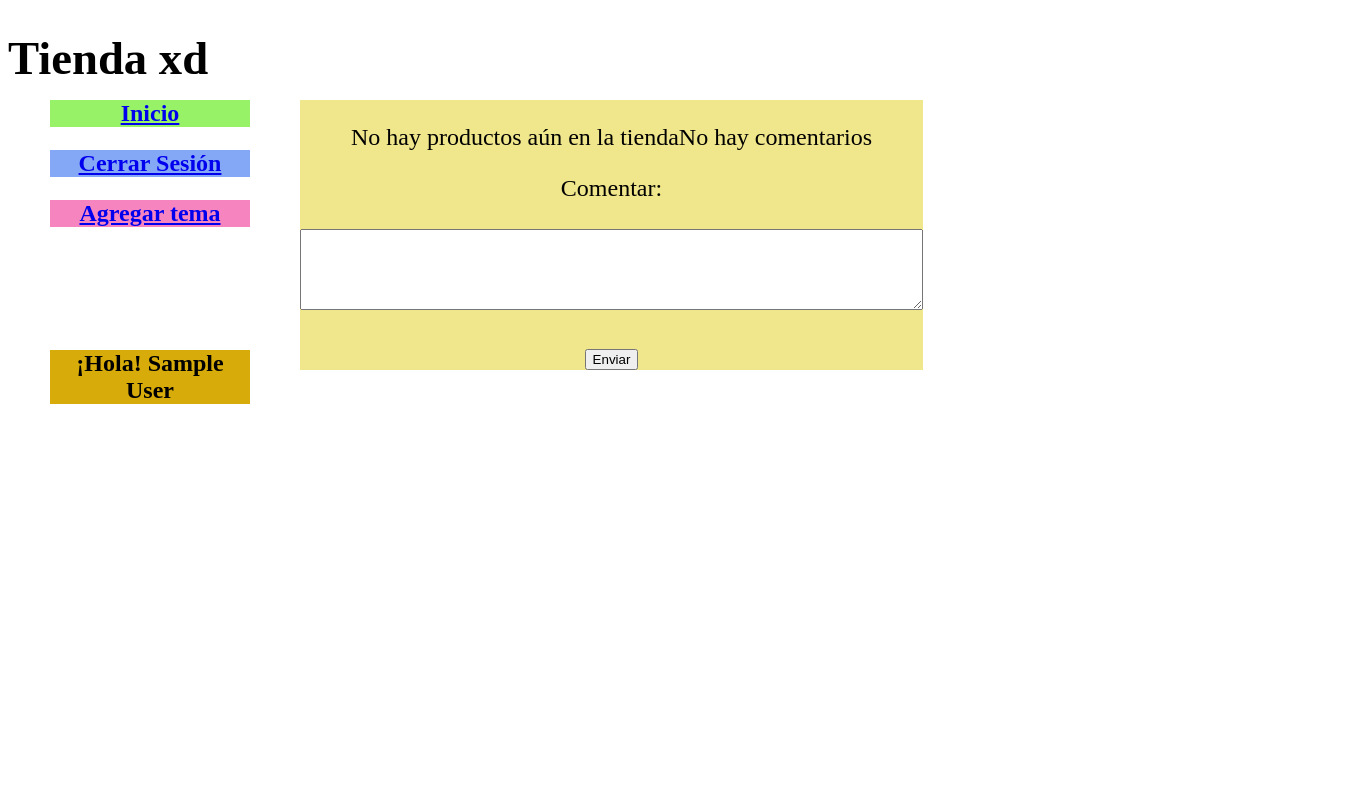
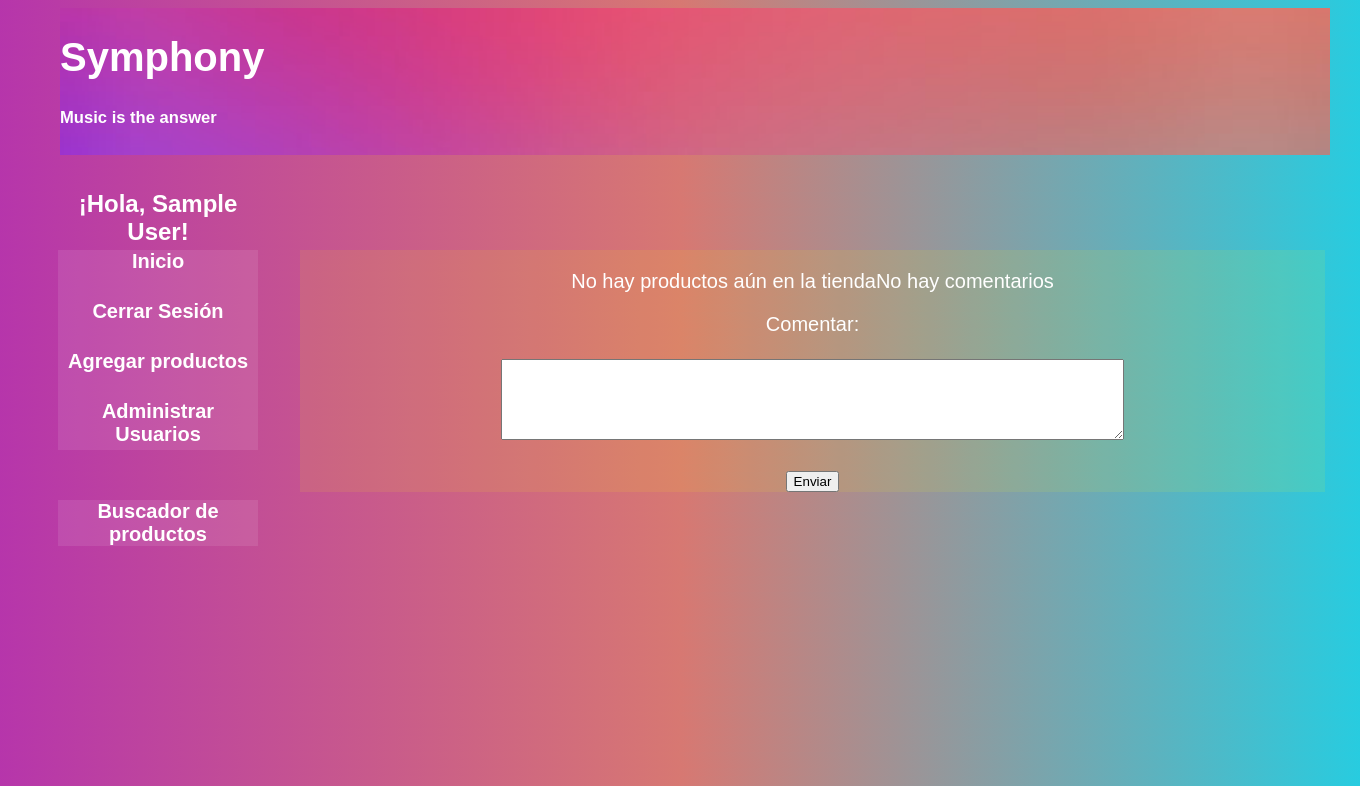
Before and after one commit to GilbertoOne/Proyecto-Web, a PHP site: page /Producto.php?id=1 in a window 1360 px wide. Shown: the top 786 px of the page. Run offline with PHP 8.4, Linux system fonts and the light colour scheme; the visitor is signed in with stand-in values (Sample User, id 1); data that the repository does not hold is empty.

Commit message:
Agregados estilos a Busqueda y Pagina de producto

```diff
--- a/Producto.php
+++ b/Producto.php
@@ -10,48 +10,74 @@ and open the template in the editor.
 <html>
     <head>
         <meta charset="UTF-8">
-        <title>ForoGil</title>
-        <Link rel="stylesheet" href="Estilo.css">
+        <title>Producto</title>
+        <link rel="stylesheet" type="text/css" href="Estilo.css">
     </head>
-    <body>
+
+    <body id="cuerpo">
         <?php
             if(@$_SESSION['autentificado']==TRUE){
         ?>
-        <h1 style="font-size: 35pt">Tienda xd</h1>
 
-        <div style="position: absolute;background-color: #97F267;
-             width: 200px; left: 50px; top: 100px; font-size: 18pt;
-             text-align: center;">
-
-            <a href="index.php"><B>Inicio</B></a>
-
+        <div id="Banner">
+            <h1>Symphony</h1>
+            <h5>Music is the answer</h5>
         </div>
 
-        <div style="position: absolute;background-color: #85A8F6;
-             width: 200px; left: 50px; top: 150px; font-size: 18pt;
-             text-align: center;">
+        <!--Botonera-->
+        <div id="Botonera">
 
-            <a href="CerrarSesión.php?salir=true"><B>Cerrar Sesión</B></a>
+            <!--//Botón de inicio-->
+        <div style="cursor:pointer;" onclick="location.href='index.php'" id="InicioBtn">
+                <B>Inicio</B>
+            </div>
 
-        </div>
+        <!--//Botón de cerrar sesión-->
+        <div id="InicioSesionBtn" style="top:150px; cursor:pointer;" onclick="location.href='CerrarSesión.php?salir=true'">
+                <B>Cerrar Sesión</B>
+            </div>
 
-        <div style="position: absolute; background-color: #F685BF;
-             width: 200px; left: 50px; top: 200px; font-size: 18pt;
-             text-align: center;">
+        <!--//Botón de buscar-->
+<!--Slide de busqueda-->
+            <script>
+                $(document).ready(function(){
+                    $("#TextoB").click(function(){
+                        $("#Searcher").slideDown("slow");})
+                })
+            </script>
 
-            <a href="AgregarTema.php"><B>Agregar tema</B></a>
+            <div style="top: 350px" id="BuscadorProdBtn">
+                <B id="TextoB">Buscador de productos</B>
+                <form action="Buscar.php" method="post" id="Searcher">
+                    <input type="text" name="tema" size="15"> <br>
+                    <input type="submit" value="Buscar">
+                </form>
+            </div>
 
-        </div>
-        <div style="position: absolute; background-color: #D7AB09;
-             width: 200px; left: 50px; top: 350px; font-size: 18pt;
-             text-align: center;">
+        <div style="position: absolute; width: 200px; left: 50px; top: 40px; font-size: 18pt; text-align: center; color:white;">
             <?php
-            echo "<B>¡Hola! " .$_SESSION['nomUs']."</B>"
+            echo "<B>¡Hola, " .$_SESSION['nomUs']."!</B>"
             ?>
         </div>
 
-        <div style="position: absolute; background-color: khaki;
-             left: 300px; top: 100px; text-align: center; font-size: 18pt">
+        <?php
+        if ($_SESSION['status'] == 1){
+                ?>
+                    <div id="AdminUsrBtn" style="cursor:pointer;" onclick="location.href='VerUsuarios.php'">
+                       <B>Administrar Usuarios</B>
+                   </div>
+
+                    <!--//Botón de agregar producto-->
+                    <div id="AdminProdBtn" style="cursor:pointer;" onclick="location.href='FormAP.php'">
+                        <B>Agregar productos</B>
+                    </div>
+            <?php
+                }
+            ?>
+        </div>
+        <!--/Botonera-->
+
+        <div id="PanelPrincipal">
 
         <?php
         $var=$_GET['id'];
@@ -96,7 +122,7 @@ and open the template in the editor.
            if($result1->num_rows > 0) {
                 //Recorremos cada registro y obtenemos los valores de las columnas especificadas
                 while($row1 = $result1->fetch_assoc()) {
-                    echo "<br><B> - Comentario </B><br><B> De: </B>" . $row1["user_id"] .
+                    echo "<br><B>  Comentario </B><br><B> De: </B>" . $row1["user_id"] .
                            "<br>". $row1["contenido"] . "<br> <B>Fecha: </B>" .$row1["fechac"] .
                             "<br>";
 
```
Also changed, not shown: Buscar.php (+38 -44 lines).
